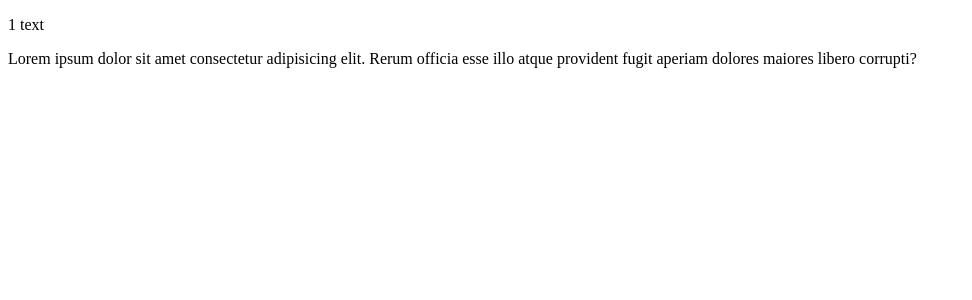
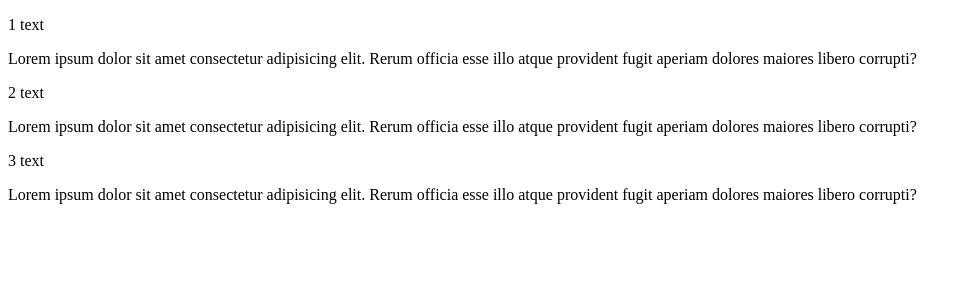
Before and after one commit to yuliya-kurchenkova/git-test, an Angular app: page / in a window 1280 px wide. Shown: the top 300 px of the page, without its empty margins (0-972 px from the left). Built offline with nearby package versions, Linux system fonts and the light colour scheme.

Commit message:
add template h1 text2

```diff
--- a/src/app/app.component.html
+++ b/src/app/app.component.html
@@ -2,3 +2,11 @@
   <p>1 text</p>
   Lorem ipsum dolor sit amet consectetur adipisicing elit. Rerum officia esse illo atque provident fugit aperiam dolores maiores libero corrupti?
 </div>
+<div>
+  <p>2 text</p>
+  Lorem ipsum dolor sit amet consectetur adipisicing elit. Rerum officia esse illo atque provident fugit aperiam dolores maiores libero corrupti?
+</div>
+<div>
+  <p>3 text</p>
+  Lorem ipsum dolor sit amet consectetur adipisicing elit. Rerum officia esse illo atque provident fugit aperiam dolores maiores libero corrupti?
+</div>
```
